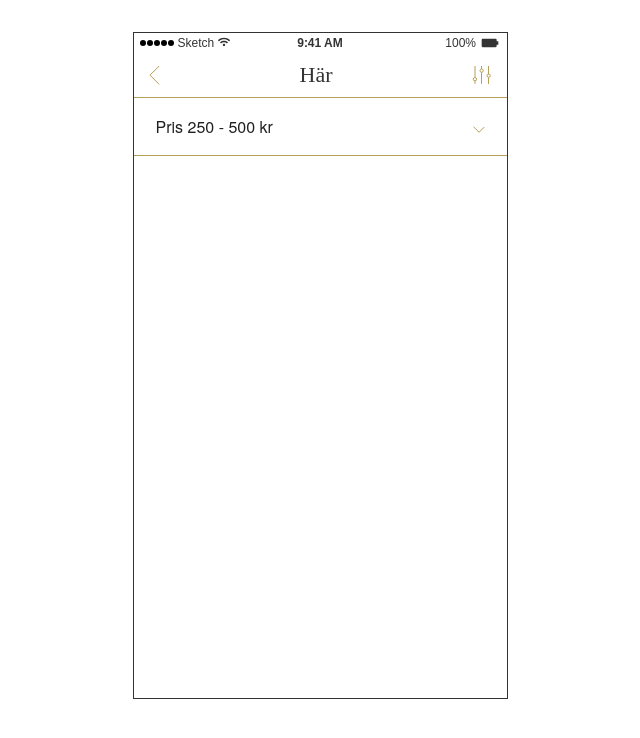
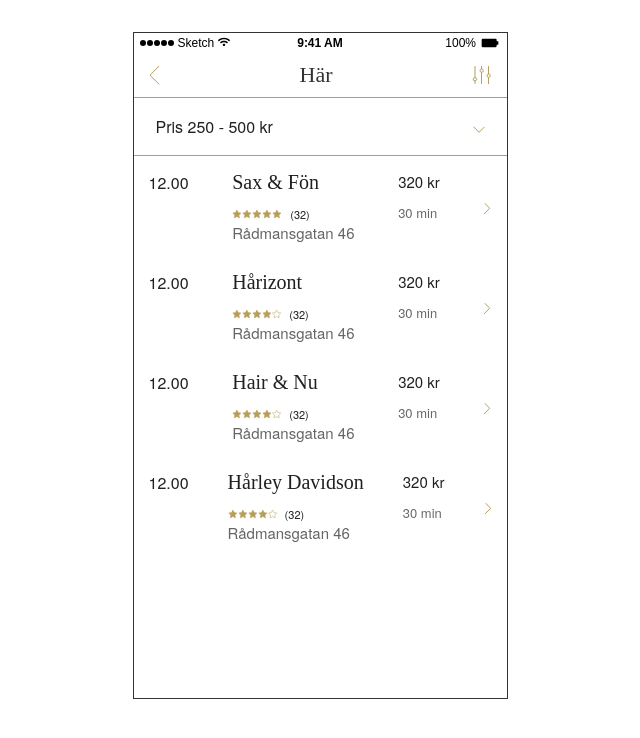
Before and after one commit to lulu70/the-salon, a Gatsby site: page / in a window 1280 px wide. Shown: the whole page, without its empty margins (320-960 px from the left). Built offline with nearby package versions, Linux system fonts and the light colour scheme; Gatsby itself is replaced by a stand-in of ours.

Commit message:
added salon view and overlay component

```diff
--- a/gatsby-config.js
+++ b/gatsby-config.js
@@ -1,8 +1,8 @@
 module.exports = {
   siteMetadata: {
-    title: `Gatsby Default Starter`,
-    description: `Kick off your next, great Gatsby project with this default starter. This barebones starter ships with the main Gatsby configuration files you might need.`,
-    author: `@gatsbyjs`,
+    title: `The salon`,
+    description: `teat`,
+    author: `lior cohen`,
   },
   plugins: [
     {
@@ -18,6 +18,7 @@ module.exports = {
       resolve: `gatsby-source-filesystem`,
       options: {
         path: `./src/data/`,
+        name: `jsonData`,
       },
     },
     {
--- a/src/components/ListViewHeader.js
+++ b/src/components/ListViewHeader.js
@@ -3,7 +3,7 @@ import styled from "styled-components"
 import ArrowSVG from "../assets/arrow.svg"
 import FilterSVG from "../assets/filter.svg"
 const Container = styled.div`
-  padding: 10px 15px;
+  padding: 30px 15px 10px 15px;
   display: flex;
   justify-content: space-between;
   align-items: center;
--- a/src/components/MobileStatusBar.js
+++ b/src/components/MobileStatusBar.js
@@ -10,6 +10,10 @@ const Container = styled.div`
   justify-content: space-between;
   font-family: sans-serif;
   font-size: 12px;
+  color: ${props => (props.mode === "dark" ? "white" : "black")};
+  position: absolute;
+  top: 0;
+  width: 100%;
 `
 const NetworkContainer = styled.div`
   display: flex;
@@ -23,7 +27,7 @@ const MobileSignalContainer = styled.div`
   margin-right: 4px;
 `
 const Circle = styled.div`
-  background-color: black;
+  background-color: ${props => (props.mode === "dark" ? "white" : "black")};
   width: 6px;
   height: 6px;
   border-radius: 50%;
@@ -50,15 +54,15 @@ const StyledBatteryIcon = styled(MdBatteryFull)`
   font-size: 20px;
 `
 
-const MobileStatusBar = () => {
+const MobileStatusBar = ({ mode }) => {
   return (
-    <Container>
+    <Container mode={mode}>
       <NetworkContainer>
         <MobileSignalContainer>
           {Array(5)
             .fill()
             .map((_, index) => (
-              <Circle key={index} />
+              <Circle key={index} mode={mode} />
             ))}
         </MobileSignalContainer>
         <Provider>Sketch</Provider>
--- /dev/null
+++ b/src/components/Rating.js
@@ -0,0 +1,43 @@
+import React from "react"
+import styled from "styled-components"
+import StarSvg from "../assets/star.svg"
+import EmptyStarSvg from "../assets/empty-star.svg"
+
+const Container = styled.div`
+  /* margin-bottom: ${props => (props.mode === "small" ? "13px" : "0px")}; */
+  display: flex;
+  align-items: center;
+  font-family: HelveticaNeue;
+`
+const RatingCount = styled.span`
+  margin-left: 8px;
+  font-size: ${props => (props.mode === "small" ? "11px" : "13px")};
+`
+const StyledStarSvg = styled(StarSvg)`
+  width: ${props => (props.mode === "small" ? "" : "15px")};
+  transform: ${props => (props.mode === "small" ? "scale(1)" : "scale(1.4)")};
+`
+const StyledEmptyStarSvg = styled(EmptyStarSvg)`
+  transform: ${props => (props.mode === "small" ? "scale(1)" : "scale(1.4)")};
+  width: ${props => (props.mode === "small" ? "" : "15px")};
+`
+
+const Rating = ({ salon, mode }) => {
+  return (
+    <Container mode={mode}>
+      {Array(salon.rating)
+        .fill()
+        .map((_, index) => (
+          <StyledStarSvg key={index} mode={mode} />
+        ))}
+      {Array(5 - salon.rating)
+        .fill()
+        .map((_, index) => (
+          <StyledEmptyStarSvg key={index} mode={mode} />
+        ))}
+      <RatingCount mode={mode}>({salon.ratingCount})</RatingCount>
+    </Container>
+  )
+}
+
+export default Rating
--- a/src/components/SalonList.js
+++ b/src/components/SalonList.js
@@ -2,8 +2,7 @@ import React from "react"
 import { Link } from "gatsby"
 import styled from "styled-components"
 import RightArrowSvg from "../assets/right-arrow.svg"
-import StarSvg from "../assets/star.svg"
-import EmptyStarSvg from "../assets/empty-star.svg"
+import Rating from "./Rating"
 
 const List = styled.ul`
   list-style: none;
@@ -47,15 +46,6 @@ const SalonHeader = styled.h2`
   font-family: MillerBanner light;
   margin-bottom: 13px;
 `
-const RatingContainer = styled.div`
-  font-size: 11px;
-  margin-bottom: 13px;
-  display: flex;
-  align-items: center;
-`
-const RatingCount = styled.span`
-  margin-left: 8px;
-`
 const Address = styled.div`
   font-size: 15px;
   color: #656565;
@@ -65,23 +55,11 @@ const SalonList = ({ salons }) => {
     <List>
       {salons.map(salon => (
         <ListItem key={salon.id}>
-          <StyledLink to={"/"}>
+          <StyledLink to={salon.slug}>
             <FirstColumn>{salon.time}</FirstColumn>
             <SecondColumn>
               <SalonHeader>{salon.name}</SalonHeader>
-              <RatingContainer>
-                {Array(salon.rating)
-                  .fill()
-                  .map((_, index) => (
-                    <StarSvg key={index} />
-                  ))}
-                {Array(5 - salon.rating)
-                  .fill()
-                  .map((_, index) => (
-                    <EmptyStarSvg key={index} />
-                  ))}
-                <RatingCount>({salon.ratingCount})</RatingCount>
-              </RatingContainer>
+              <Rating salon={salon} mode="small" />
               <Address>{salon.address}</Address>
             </SecondColumn>
             <ThirdColumn>
--- a/src/components/layout.js
+++ b/src/components/layout.js
@@ -9,10 +9,13 @@ const Container = styled.div`
   height: 667px;
   border: solid 1px;
 `
+const Main = styled.main`
+  position: relative;
+`
 const Layout = ({ children }) => {
   return (
     <Container>
-      <main>{children}</main>
+      <Main>{children}</Main>
     </Container>
   )
 }
--- a/src/data/data.json
+++ b/src/data/data.json
@@ -3,6 +3,7 @@
   "salons": [
     {
       "id": 0,
+      "slug": "sax-&-fön",
       "name": "Sax & Fön",
       "address": "Rådmansgatan 46",
       "time": "12.00",
@@ -10,10 +11,12 @@
       "ratingCount": 32,
       "price": "320 kr",
       "timeSlot": "30 min",
-      "priceInterval": "250 - 500"
+      "priceInterval": "250 - 500",
+      "image": "mainImage.jpg"
     },
     {
       "id": 1,
+      "slug": "hårizont",
       "name": "Hårizont",
       "address": "Rådmansgatan 46",
       "time": "12.00",
@@ -21,10 +24,12 @@
       "ratingCount": 32,
       "price": "320 kr",
       "timeSlot": "30 min",
-      "priceInterval": "250 - 500"
+      "priceInterval": "250 - 500",
+      "image": "mainImage.jpg"
     },
     {
       "id": 2,
+      "slug": "hårhuset",
       "name": "Hårhuset",
       "address": "Rådmansgatan 46",
       "time": "12.00",
@@ -32,10 +37,12 @@
       "ratingCount": 32,
       "price": "520 kr",
       "timeSlot": "30 min",
-      "priceInterval": "500 - 750"
+      "priceInterval": "500 - 750",
+      "image": "mainImage.jpg"
     },
     {
       "id": 3,
+      "slug": "hair-&-nu",
       "name": "Hair & Nu",
       "address": "Rådmansgatan 46",
       "time": "12.00",
@@ -43,10 +50,12 @@
       "ratingCount": 32,
       "price": "320 kr",
       "timeSlot": "30 min",
-      "priceInterval": "250 - 500"
+      "priceInterval": "250 - 500",
+      "image": "mainImage.jpg"
     },
     {
       "id": 4,
+      "slug": "hårley-davidson",
       "name": "Hårley Davidson",
       "address": "Rådmansgatan 46",
       "time": "12.00",
@@ -54,10 +63,12 @@
       "ratingCount": 32,
       "price": "320 kr",
       "timeSlot": "30 min",
-      "priceInterval": "250 - 500"
+      "priceInterval": "250 - 500",
+      "image": "mainImage.jpg"
     },
     {
       "id": 5,
+      "slug": "maxart-ab",
       "name": "MAxArt AB",
       "address": "Artillerigatan 83",
       "time": "12.00",
@@ -65,10 +76,12 @@
       "ratingCount": 32,
       "price": "120 kr",
       "timeSlot": "30 min",
-      "priceInterval": "100 - 250"
+      "priceInterval": "100 - 250",
+      "image": "mainImage.jpg"
     },
     {
       "id": 6,
+      "slug": "peach-stockholm-vasastan",
       "name": "Peach Stockholm Vasastan",
       "address": "Vanadisplan 2",
       "time": "12.00",
@@ -76,7 +89,8 @@
       "ratingCount": 32,
       "price": "850 kr",
       "timeSlot": "30 min",
-      "priceInterval": "750 - 1000"
+      "priceInterval": "750 - 1000",
+      "image": "mainImage.jpg"
     }
   ]
 }
--- a/src/pages/index.js
+++ b/src/pages/index.js
@@ -2,14 +2,14 @@ import React from "react"
 import Layout from "../components/layout"
 import SEO from "../components/seo"
 import { graphql } from "gatsby"
-import MobileStatusBar from "../components/MobileStatusBar"
 import ListViewHeader from "../components/ListViewHeader"
 import Filter from "../components/Filter"
 import SalonList from "../components/SalonList"
+import MobileStatusBar from "../components/MobileStatusBar"
 
 const IndexPage = ({ data }) => {
   const [showAllIntervals, setShowAllIntervals] = React.useState(false)
-  const [selectedInterval, setSelectedInterval] = React.useState(["250 - 500"])
+  const [selectedInterval, setSelectedInterval] = React.useState("250 - 500")
 
   const salons = data.dataJson.salons
   const matchingSalons = salons.filter(
@@ -19,7 +19,7 @@ const IndexPage = ({ data }) => {
   return (
     <Layout>
       <SEO title="Home" />
-      <MobileStatusBar />
+      <MobileStatusBar mode="light" />
       <ListViewHeader
         showAllIntervals={showAllIntervals}
         setShowAllIntervals={setShowAllIntervals}
@@ -44,6 +44,7 @@ export const query = graphql`
       priceIntervals
       salons {
         id
+        slug
         name
         address
         time
```
Also changed, not shown: gatsby-node.js (+15 -6 lines), src/components/Overlay.js (added, +48 -0 lines), src/pages/page-2.js (deleted, +0 -16 lines), src/pages/using-typescript.tsx (deleted, +0 -34 lines), src/templates/salonTemplate.js (added, +51 -0 lines), src/assets/heart.svg (added), src/assets/left-arrow.svg (added), src/images/gatsby-astronaut.png (deleted), src/images/mainImage.jpg (added).
